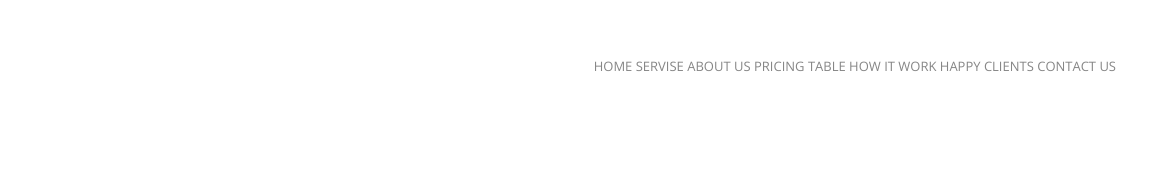
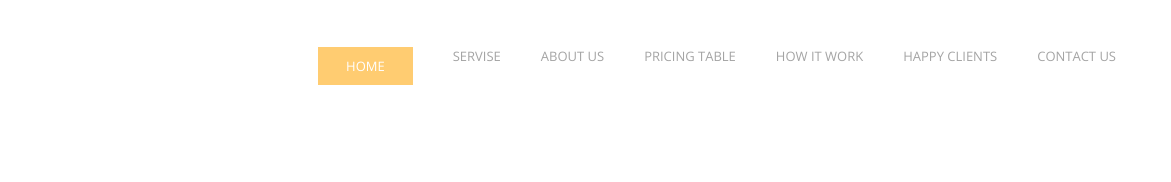
Before and after one commit to DemonMaike/first_site, a plain HTML site: page html/index.html in a window 1280 px wide. Shown: the full height of the page, 109-1280 px from the left. Drawn offline with nearby package versions, Linux system fonts and the light colour scheme.

Commit message:
header v1.2

```diff
--- a/css/style.css
+++ b/css/style.css
@@ -37,16 +37,29 @@ body {
 /* NAV */
 
 .nav {
+    display: flex;
     font-size: 13px;
     font-weight: 500;
+    opacity: .75;
 
 }
 
 .nav__link {
+    margin-left: 40px;
     color:#868686;
     text-decoration: none;
+
+}
+
+.nav__link:first-child {
+    color: white;
+    background-color: #ffbb42;
+    padding: 10px 28px;
+    margin-left: 0;
+    opacity: 1;
 }
 
 .nav__link:hover {
     text-decoration: underline;
+    opacity: 1;
 }
--- a/html/index.html
+++ b/html/index.html
@@ -29,6 +29,9 @@
             </div>
 
         </header>
+        <div class="banner">
+
+        </div>
 
 
 
```
